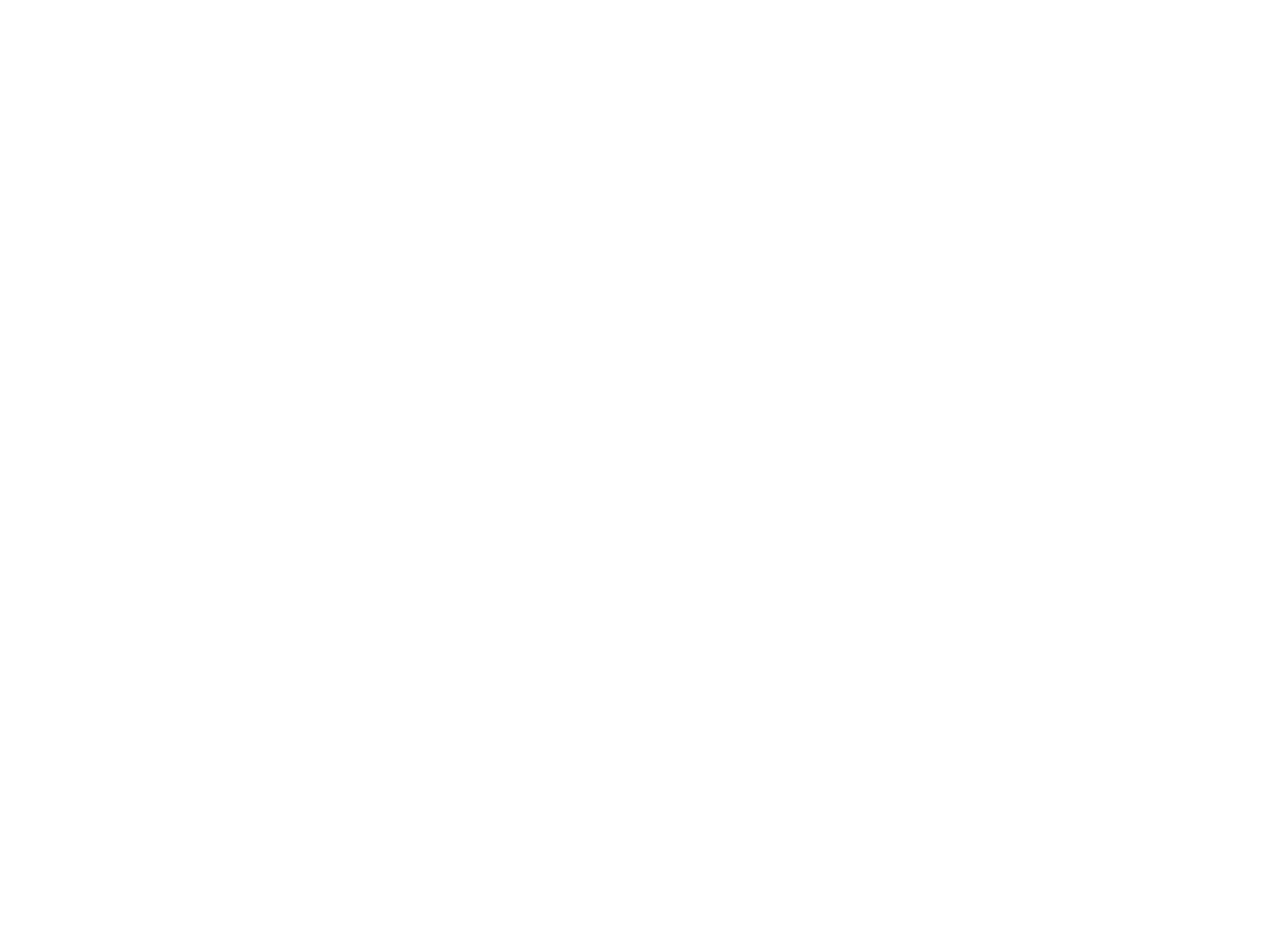
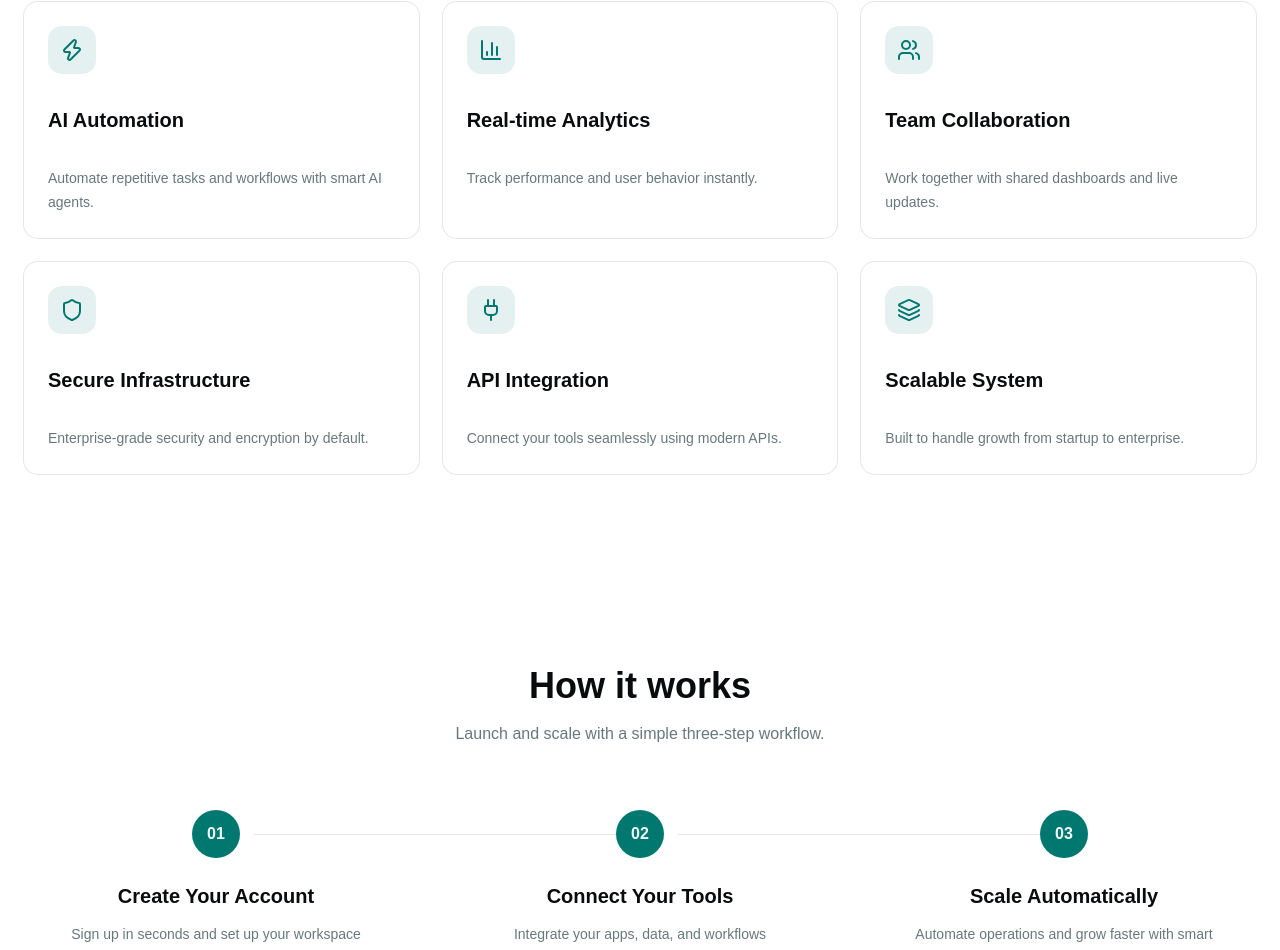
Before and after one commit to giacomoverdura/100-Project-UI-Challenge, a React (Vite) app in the folder saas-landing-page/: page / in a window 1280 px wide. Shown: the part 847-1797 px from the top of the page. Before the commit the page ends 800 px from the top, so only its background shows below. Built offline with nearby package versions, Linux system fonts and the light colour scheme.

Commit message:
create features and howItWorks

```diff
--- a/saas-landing-page/src/components/sections/Features.tsx
+++ b/saas-landing-page/src/components/sections/Features.tsx
@@ -1,6 +1,55 @@
+import { features } from "../../data/FeatureData"
+import { Card } from "@/components/ui/card"
+
 export default function Features() {
   return (
     <>
+    <section id="features" className="py-24">
+      <div className="max-w-7xl mx-auto px-6 space-y-12">
+
+        {/* Header */}
+        <div className="text-center space-y-4">
+          <h2 className="text-4xl font-bold">
+            Powerful features for modern SaaS
+          </h2>
+          <p className="text-muted-foreground max-w-2xl mx-auto">
+            Everything you need to build, scale, and optimize your SaaS product.
+          </p>
+        </div>
+
+        {/* Grid */}
+        <div className="grid md:grid-cols-3 gap-6">
+
+          {features.map((feature, index) => {
+            const Icon = feature.icon
+
+            return (
+              <Card
+                key={index}
+                className="p-6 space-y-4 hover:-translate-y-1 hover:shadow-xl hover:border-primary/30 transition-all duration-300 transition-all duration-300"
+              >
+                {/* Icon */}
+                <div className="w-12 h-12 rounded-xl bg-primary/10 flex items-center justify-center">
+                  <Icon className="w-6 h-6 text-primary" />
+                </div>
+
+                {/* Title */}
+                <h3 className="text-xl font-semibold">
+                  {feature.title}
+                </h3>
+
+                {/* Description */}
+                <p className="text-muted-foreground text-sm leading-6">
+                  {feature.description}
+                </p>
+              </Card>
+            )
+          })}
+
+        </div>
+
+      </div>
+    </section>
     </>
   );
 }
--- a/saas-landing-page/src/components/sections/HowItWorks.tsx
+++ b/saas-landing-page/src/components/sections/HowItWorks.tsx
@@ -1,6 +1,57 @@
+import { Card } from "@/components/ui/card"
+import { howItWorksSteps } from "../../data/HowItWorksData"
+
 export default function HowItWorks() {
   return (
     <>
+    <section className="py-24">
+      <div className="max-w-7xl mx-auto px-6 space-y-16">
+
+        {/* Header */}
+        <div className="text-center space-y-4">
+          <h2 className="text-4xl font-bold">
+            How it works
+          </h2>
+
+          <p className="text-muted-foreground max-w-2xl mx-auto">
+            Launch and scale with a simple three-step workflow.
+          </p>
+        </div>
+
+        {/* Steps */}
+        <div className="grid md:grid-cols-3 gap-10 relative">
+
+          {howItWorksSteps.map((step, index) => (
+            <div key={index} className="relative text-center">
+
+              {/* Line Connector */}
+              {index !== howItWorksSteps.length - 1 && (
+                <div className="hidden md:block absolute top-6 left-[60%] w-full h-px bg-border"></div>
+              )}
+
+              {/* Circle */}
+              <div className="mx-auto w-12 h-12 rounded-full bg-primary text-primary-foreground flex items-center justify-center font-semibold relative z-10">
+                {step.number}
+              </div>
+
+              {/* Content */}
+              <div className="mt-6 space-y-3">
+                <h3 className="text-xl font-semibold">
+                  {step.title}
+                </h3>
+
+                <p className="text-muted-foreground text-sm leading-6 max-w-xs mx-auto">
+                  {step.description}
+                </p>
+              </div>
+
+            </div>
+          ))}
+
+        </div>
+
+      </div>
+    </section>
     </>
   );
 }
--- /dev/null
+++ b/saas-landing-page/src/components/ui/card.tsx
@@ -0,0 +1,103 @@
+import * as React from "react"
+
+import { cn } from "@/lib/utils"
+
+function Card({
+  className,
+  size = "default",
+  ...props
+}: React.ComponentProps<"div"> & { size?: "default" | "sm" }) {
+  return (
+    <div
+      data-slot="card"
+      data-size={size}
+      className={cn(
+        "group/card flex flex-col gap-4 overflow-hidden rounded-xl bg-card py-4 text-sm text-card-foreground ring-1 ring-foreground/10 has-data-[slot=card-footer]:pb-0 has-[>img:first-child]:pt-0 data-[size=sm]:gap-3 data-[size=sm]:py-3 data-[size=sm]:has-data-[slot=card-footer]:pb-0 *:[img:first-child]:rounded-t-xl *:[img:last-child]:rounded-b-xl",
+        className
+      )}
+      {...props}
+    />
+  )
+}
+
+function CardHeader({ className, ...props }: React.ComponentProps<"div">) {
+  return (
+    <div
+      data-slot="card-header"
+      className={cn(
+        "group/card-header @container/card-header grid auto-rows-min items-start gap-1 rounded-t-xl px-4 group-data-[size=sm]/card:px-3 has-data-[slot=card-action]:grid-cols-[1fr_auto] has-data-[slot=card-description]:grid-rows-[auto_auto] [.border-b]:pb-4 group-data-[size=sm]/card:[.border-b]:pb-3",
+        className
+      )}
+      {...props}
+    />
+  )
+}
+
+function CardTitle({ className, ...props }: React.ComponentProps<"div">) {
+  return (
+    <div
+      data-slot="card-title"
+      className={cn(
+        "font-heading text-base leading-snug font-medium group-data-[size=sm]/card:text-sm",
+        className
+      )}
+      {...props}
+    />
+  )
+}
+
+function CardDescription({ className, ...props }: React.ComponentProps<"div">) {
+  return (
+    <div
+      data-slot="card-description"
+      className={cn("text-sm text-muted-foreground", className)}
+      {...props}
+    />
+  )
+}
+
+function CardAction({ className, ...props }: React.ComponentProps<"div">) {
+  return (
+    <div
+      data-slot="card-action"
+      className={cn(
+        "col-start-2 row-span-2 row-start-1 self-start justify-self-end",
+        className
+      )}
+      {...props}
+    />
+  )
+}
+
+function CardContent({ className, ...props }: React.ComponentProps<"div">) {
+  return (
+    <div
+      data-slot="card-content"
+      className={cn("px-4 group-data-[size=sm]/card:px-3", className)}
+      {...props}
+    />
+  )
+}
+
+function CardFooter({ className, ...props }: React.ComponentProps<"div">) {
+  return (
+    <div
+      data-slot="card-footer"
+      className={cn(
+        "flex items-center rounded-b-xl border-t bg-muted/50 p-4 group-data-[size=sm]/card:p-3",
+        className
+      )}
+      {...props}
+    />
+  )
+}
+
+export {
+  Card,
+  CardHeader,
+  CardFooter,
+  CardTitle,
+  CardAction,
+  CardDescription,
+  CardContent,
+}
--- /dev/null
+++ b/saas-landing-page/src/data/FeatureData.ts
@@ -0,0 +1,34 @@
+import { Zap, BarChart3, Users, Shield, Plug, Layers } from "lucide-react"
+
+export const features = [
+  {
+      title: "AI Automation",
+      description: "Automate repetitive tasks and workflows with smart AI agents.",
+      icon: Zap,
+    },
+    {
+      title: "Real-time Analytics",
+      description: "Track performance and user behavior instantly.",
+      icon: BarChart3,
+    },
+    {
+      title: "Team Collaboration",
+      description: "Work together with shared dashboards and live updates.",
+      icon: Users,
+    },
+    {
+      title: "Secure Infrastructure",
+      description: "Enterprise-grade security and encryption by default.",
+      icon: Shield,
+    },
+    {
+      title: "API Integration",
+      description: "Connect your tools seamlessly using modern APIs.",
+      icon: Plug,
+    },
+    {
+      title: "Scalable System",
+      description: "Built to handle growth from startup to enterprise.",
+      icon: Layers,
+    },
+]
--- /dev/null
+++ b/saas-landing-page/src/data/HowItWorksData.ts
@@ -0,0 +1,17 @@
+export const howItWorksSteps = [
+  {
+    number: "01",
+    title: "Create Your Account",
+    description: "Sign up in seconds and set up your workspace instantly.",
+  },
+  {
+    number: "02",
+    title: "Connect Your Tools",
+    description: "Integrate your apps, data, and workflows seamlessly.",
+  },
+  {
+    number: "03",
+    title: "Scale Automatically",
+    description: "Automate operations and grow faster with smart systems.",
+  },
+]
```
Also changed, not shown: 1 other file (tests, documents, lock files or other folders).
